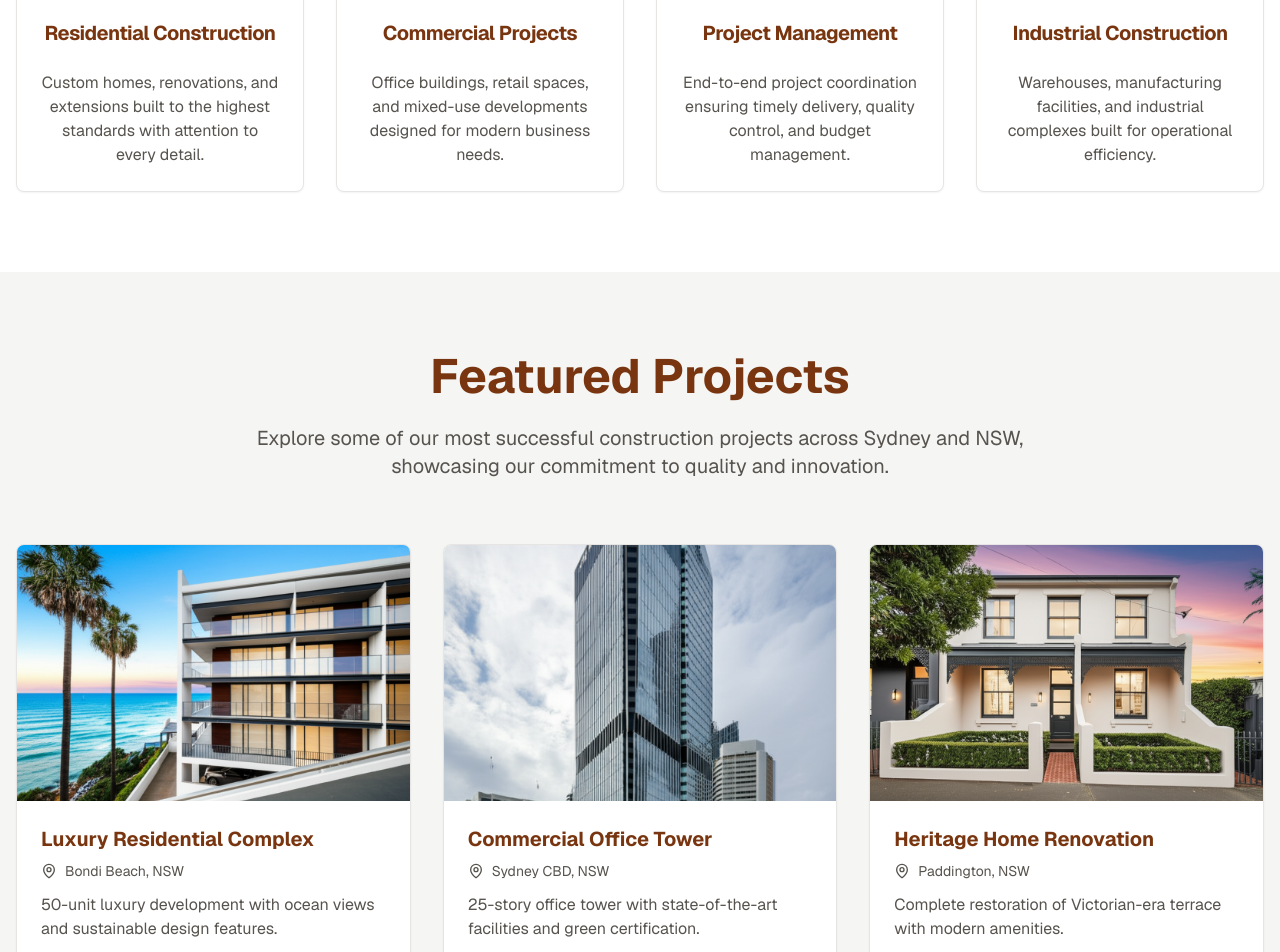
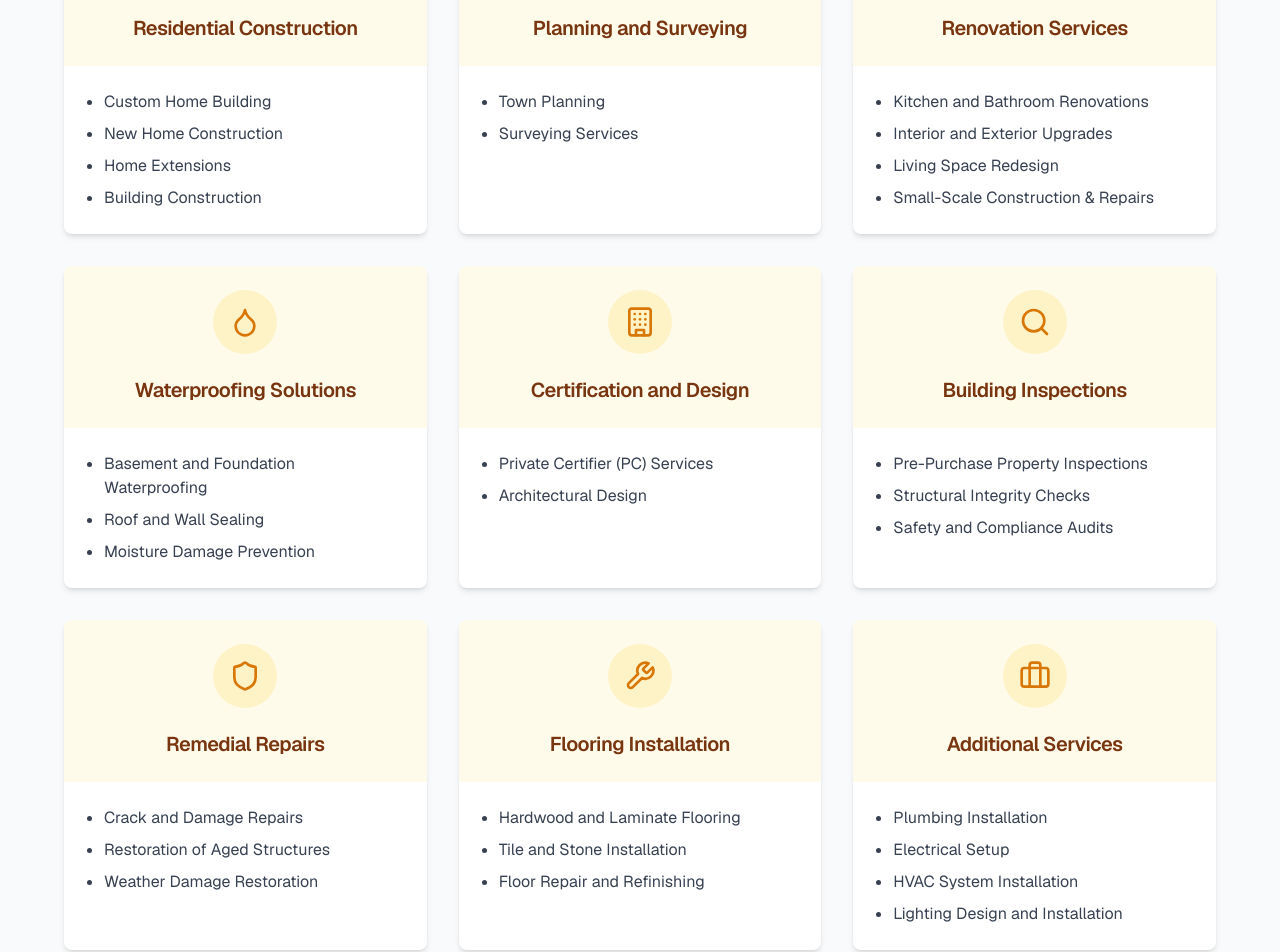
Before and after one commit to MAHMUDURRAHMANARNOB/trades_mates_building_next, a Next.js app: page / in a window 1280 px wide. Shown: the part 1260-2212 px from the top of the page. Built offline with nearby package versions, Linux system fonts and the light colour scheme.

Commit message:
services section updated

```diff
--- a/components/services.tsx
+++ b/components/services.tsx
@@ -1,53 +1,265 @@
+// import { Card, CardContent, CardHeader, CardTitle } from "@/components/ui/card"
+// import { Home, Building2, Wrench, Factory } from "lucide-react"
+
+// const services = [
+//   {
+//     icon: Home,
+//     title: "Residential Construction",
+//     description:
+//       "Custom homes, renovations, and extensions built to the highest standards with attention to every detail.",
+//   },
+//   {
+//     icon: Building2,
+//     title: "Commercial Projects",
+//     description: "Office buildings, retail spaces, and mixed-use developments designed for modern business needs.",
+//   },
+//   {
+//     icon: Wrench,
+//     title: "Project Management",
+//     description: "End-to-end project coordination ensuring timely delivery, quality control, and budget management.",
+//   },
+//   {
+//     icon: Factory,
+//     title: "Industrial Construction",
+//     description: "Warehouses, manufacturing facilities, and industrial complexes built for operational efficiency.",
+//   },
+// ]
+
+// export default function Services() {
+//   return (
+//     <section id="services" className="py-20 bg-white">
+//       <div className="container mx-auto px-4">
+//         <div className="text-center mb-16">
+//           <h2 className="text-4xl md:text-5xl font-bold text-amber-900 mb-6">Our Services</h2>
+//           <p className="text-xl text-stone-600 max-w-3xl mx-auto">
+//             From concept to completion, we provide comprehensive construction services across Sydney and NSW with
+//             unmatched expertise and reliability.
+//           </p>
+//         </div>
+
+//         <div className="grid grid-cols-1 md:grid-cols-2 lg:grid-cols-4 gap-8">
+//           {services.map((service, index) => (
+//             <Card key={index} className="text-center hover:shadow-xl transition-shadow duration-300 border-stone-200">
+//               <CardHeader>
+//                 <div className="mx-auto bg-amber-100 p-4 rounded-full w-20 h-20 flex items-center justify-center mb-4">
+//                   <service.icon className="h-10 w-10 text-amber-600" />
+//                 </div>
+//                 <CardTitle className="text-xl font-bold text-amber-900">{service.title}</CardTitle>
+//               </CardHeader>
+//               <CardContent>
+//                 <p className="text-stone-600">{service.description}</p>
+//               </CardContent>
+//             </Card>
+//           ))}
+//         </div>
+//       </div>
+//     </section>
+//   )
+// }
+
+// import { Card, CardContent, CardHeader, CardTitle } from "@/components/ui/card"
+// import { Home, Wrench, Droplet, Search, Shield } from "lucide-react"
+
+// const services = [
+//   {
+//     icon: Home,
+//     title: "Residential Construction",
+//     subItems: [
+//       "Custom Home Building",
+//       "New Home Construction",
+//       "Home Extensions",
+//     ],
+//   },
+//   {
+//     icon: Wrench,
+//     title: "Renovation Services",
+//     subItems: [
+//       "Kitchen and Bathroom Renovations",
+//       "Interior and Exterior Upgrades",
+//       "Living Space Redesign",
+//     ],
+//   },
+//   {
+//     icon: Droplet,
+//     title: "Waterproofing Solutions",
+//     subItems: [
+//       "Basement and Foundation Waterproofing",
+//       "Roof and Wall Sealing",
+//       "Moisture Damage Prevention",
+//     ],
+//   },
+//   {
+//     icon: Search,
+//     title: "Building Inspections",
+//     subItems: [
+//       "Pre-Purchase Property Inspections",
+//       "Structural Integrity Checks",
+//       "Safety and Compliance Audits",
+//     ],
+//   },
+//   {
+//     icon: Shield,
+//     title: "Remedial Repairs",
+//     subItems: [
+//       "Crack and Damage Repairs",
+//       "Restoration of Aged Structures",
+//       "Weather Damage Restoration",
+//     ],
+//   },
+//   {
+//     icon: Wrench,
+//     title: "Flooring Installation",
+//     subItems: [
+//       "Hardwood and Laminate Flooring",
+//       "Tile and Stone Installation",
+//       "Floor Repair and Refinishing",
+//     ],
+//   },
+// ]
+
+// export default function Services() {
+//   return (
+//     <section id="services" className="py-20 bg-gray-50">
+//       <div className="container mx-auto px-4 text-center">
+//         <h2 className="text-4xl md:text-5xl font-bold text-gray-800 mb-6">Our Residential Services</h2>
+//         <p className="text-lg text-gray-600 max-w-2xl mx-auto mb-12">
+//           Specializing in residential excellence across Sydney and NSW, we offer tailored construction, renovation, and maintenance services with precision, quality, and reliability.
+//         </p>
+//         <div className="grid grid-cols-1 md:grid-cols-2 lg:grid-cols-3 gap-8 max-w-6xl mx-auto">
+//           {services.map((service, index) => (
+//             <Card key={index} className="border-none shadow-md hover:shadow-lg transition-shadow duration-300 bg-white rounded-lg">
+//               <CardHeader className="bg-amber-50 p-6 rounded-t-lg">
+//                 <div className="mx-auto bg-amber-100 p-4 rounded-full w-16 h-16 flex items-center justify-center mb-4">
+//                   <service.icon className="h-8 w-8 text-amber-600" />
+//                 </div>
+//                 <CardTitle className="text-xl font-semibold text-amber-900">{service.title}</CardTitle>
+//               </CardHeader>
+//               <CardContent className="p-6">
+//                 <ul className="text-gray-700 list-disc list-inside space-y-2">
+//                   {service.subItems.map((item, idx) => (
+//                     <li key={idx} className="text-base">{item}</li>
+//                   ))}
+//                 </ul>
+//               </CardContent>
+//             </Card>
+//           ))}
+//         </div>
+//       </div>
+//     </section>
+//   )
+// }
+
 import { Card, CardContent, CardHeader, CardTitle } from "@/components/ui/card"
-import { Home, Building2, Wrench, Factory } from "lucide-react"
+import { Home, Wrench, Droplet, Search, Shield, Briefcase, MapPin, Building } from "lucide-react"
 
 const services = [
   {
     icon: Home,
     title: "Residential Construction",
-    description:
-      "Custom homes, renovations, and extensions built to the highest standards with attention to every detail.",
+    subItems: [
+      "Custom Home Building",
+      "New Home Construction",
+      "Home Extensions",
+      "Building Construction",
+    ],
   },
   {
-    icon: Building2,
-    title: "Commercial Projects",
-    description: "Office buildings, retail spaces, and mixed-use developments designed for modern business needs.",
+    icon: MapPin,
+    title: "Planning and Surveying",
+    subItems: [
+      "Town Planning",
+      "Surveying Services",
+    ],
   },
   {
     icon: Wrench,
-    title: "Project Management",
-    description: "End-to-end project coordination ensuring timely delivery, quality control, and budget management.",
+    title: "Renovation Services",
+    subItems: [
+      "Kitchen and Bathroom Renovations",
+      "Interior and Exterior Upgrades",
+      "Living Space Redesign",
+      "Small-Scale Construction & Repairs",
+    ],
   },
   {
-    icon: Factory,
-    title: "Industrial Construction",
-    description: "Warehouses, manufacturing facilities, and industrial complexes built for operational efficiency.",
+    icon: Droplet,
+    title: "Waterproofing Solutions",
+    subItems: [
+      "Basement and Foundation Waterproofing",
+      "Roof and Wall Sealing",
+      "Moisture Damage Prevention",
+    ],
+  },
+  {
+    icon: Building,
+    title: "Certification and Design",
+    subItems: [
+      "Private Certifier (PC) Services",
+      "Architectural Design",
+    ],
+  },
+  {
+    icon: Search,
+    title: "Building Inspections",
+    subItems: [
+      "Pre-Purchase Property Inspections",
+      "Structural Integrity Checks",
+      "Safety and Compliance Audits",
+    ],
+  },
+  {
+    icon: Shield,
+    title: "Remedial Repairs",
+    subItems: [
+      "Crack and Damage Repairs",
+      "Restoration of Aged Structures",
+      "Weather Damage Restoration",
+    ],
+  },
+  {
+    icon: Wrench,
+    title: "Flooring Installation",
+    subItems: [
+      "Hardwood and Laminate Flooring",
+      "Tile and Stone Installation",
+      "Floor Repair and Refinishing",
+    ],
+  },
+  {
+    icon: Briefcase,
+    title: "Additional Services",
+    subItems: [
+      "Plumbing Installation",
+      "Electrical Setup",
+      "HVAC System Installation",
+      "Lighting Design and Installation",
+    ],
   },
 ]
 
 export default function Services() {
   return (
-    <section id="services" className="py-20 bg-white">
-      <div className="container mx-auto px-4">
-        <div className="text-center mb-16">
-          <h2 className="text-4xl md:text-5xl font-bold text-amber-900 mb-6">Our Services</h2>
-          <p className="text-xl text-stone-600 max-w-3xl mx-auto">
-            From concept to completion, we provide comprehensive construction services across Sydney and NSW with
-            unmatched expertise and reliability.
-          </p>
-        </div>
-
-        <div className="grid grid-cols-1 md:grid-cols-2 lg:grid-cols-4 gap-8">
+    <section id="services" className="py-20 bg-gray-50">
+      <div className="container mx-auto px-4 text-center">
+        <h2 className="text-4xl md:text-5xl font-bold text-gray-800 mb-6">Our Residential Services</h2>
+        <p className="text-lg text-gray-600 max-w-2xl mx-auto mb-12">
+          Specializing in residential excellence across Sydney and NSW, we offer tailored construction, renovation, and maintenance services with precision, quality, and reliability.
+        </p>
+        <div className="grid grid-cols-1 md:grid-cols-2 lg:grid-cols-3 gap-8 max-w-6xl mx-auto">
           {services.map((service, index) => (
-            <Card key={index} className="text-center hover:shadow-xl transition-shadow duration-300 border-stone-200">
-              <CardHeader>
-                <div className="mx-auto bg-amber-100 p-4 rounded-full w-20 h-20 flex items-center justify-center mb-4">
-                  <service.icon className="h-10 w-10 text-amber-600" />
+            <Card key={index} className="border-none shadow-md hover:shadow-lg transition-shadow duration-300 bg-white rounded-lg">
+              <CardHeader className="bg-amber-50 p-6 rounded-t-lg">
+                <div className="mx-auto bg-amber-100 p-4 rounded-full w-16 h-16 flex items-center justify-center mb-4">
+                  <service.icon className="h-8 w-8 text-amber-600" />
                 </div>
-                <CardTitle className="text-xl font-bold text-amber-900">{service.title}</CardTitle>
+                <CardTitle className="text-xl font-semibold text-amber-900">{service.title}</CardTitle>
               </CardHeader>
-              <CardContent>
-                <p className="text-stone-600">{service.description}</p>
+              <CardContent className="p-6">
+                <ul className="text-gray-700 list-disc text-left px-4 space-y-2">
+                  {service.subItems.map((item, idx) => (
+                    <li key={idx} className="text-base">{item}</li>
+                  ))}
+                </ul>
               </CardContent>
             </Card>
           ))}
```
